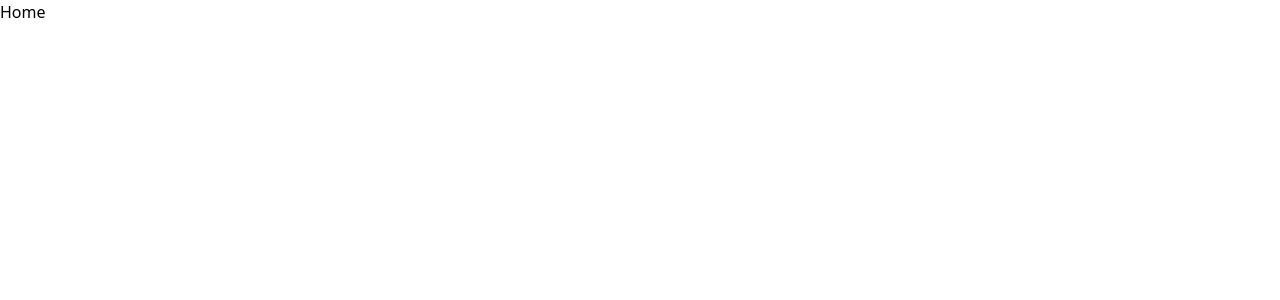
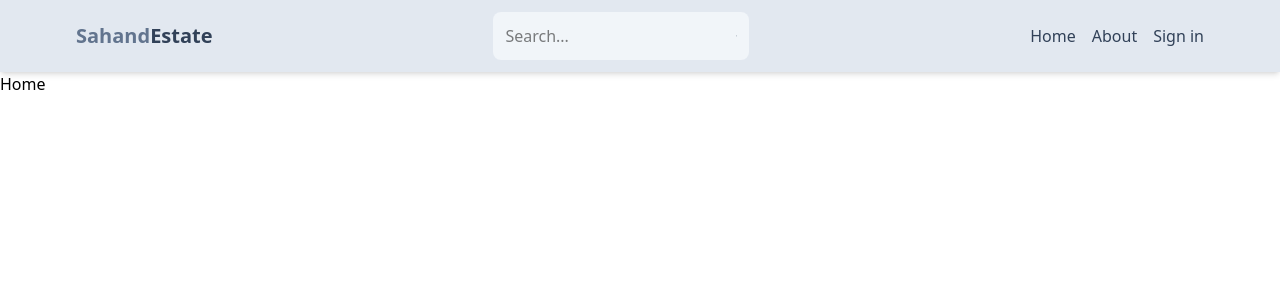
Before and after one commit to Zain308/MERN-Real_Estate, a React (Vite) app in the folder client/: page / in a window 1280 px wide. Shown: the top 300 px of the page. Built offline with nearby package versions, Linux system fonts and the light colour scheme.

Commit message:
Header component is done

```diff
--- a/client/package.json
+++ b/client/package.json
@@ -13,6 +13,7 @@
     "@tailwindcss/vite": "^4.1.18",
     "react": "^19.2.0",
     "react-dom": "^19.2.0",
+    "react-icons": "^5.5.0",
     "react-router-dom": "^7.13.0",
     "tailwindcss": "^4.1.18"
   },
--- a/client/src/App.jsx
+++ b/client/src/App.jsx
@@ -4,6 +4,7 @@
 import { About } from "./pages/About"
 import { Profile } from "./pages/Profile"
 import { SignUp } from "./pages/SignUp"
+import { Header } from "./components/Header"
 
 
 function App() {
@@ -11,6 +12,7 @@
   return (
     <>
     <BrowserRouter>
+    <Header />
       <Routes >
         <Route path="/" element={<Home />}/>
         <Route path="/sign-in" element={<SignIn />}/>
--- /dev/null
+++ b/client/src/components/Header.jsx
@@ -0,0 +1,34 @@
+import React from 'react'
+import {FaSearch} from 'react-icons/fa'
+import { Link } from 'react-router-dom'
+
+
+export const Header = () => {
+  return (
+    <header className='bg-slate-200 shadow-md'>
+        <div className='flex justify-between items-center max-w-6xl mx-auto p-3'>
+            <Link to={'/'}>
+                <h1 className='font-bold text-sm sm:text-xl flex flex-wrap '>
+                    <span className='text-slate-500'>Sahand</span>
+                    <span className='text-slate-700'>Estate</span>
+                </h1>
+            </Link>
+            <form className='bg-slate-100 p-3 rounded-lg flex items-center w-24 sm:w-64'>
+                <input type="text" placeholder='Search...' className='bg-transparent focus:outline-none' />
+                <FaSearch className='text-slate-600'/>
+            </form>
+            <ul className='flex gap-4'>
+                <Link to={'/'}>
+                    <li className='hiddem sm:inline text-slate-700 hover:underline'>Home</li>
+                </Link>
+                <Link to={'/about'}>
+                    <li className='hiddem sm:inline text-slate-700 hover:underline'>About</li>
+                </Link>
+                <Link to={'sign-in'}>
+                    <li className='text-slate-700 hover:underline'>Sign in</li>
+                </Link>
+            </ul>
+        </div>
+    </header>
+  )
+}
```
Also changed, not shown: 1 other file (tests, documents, lock files or other folders).
